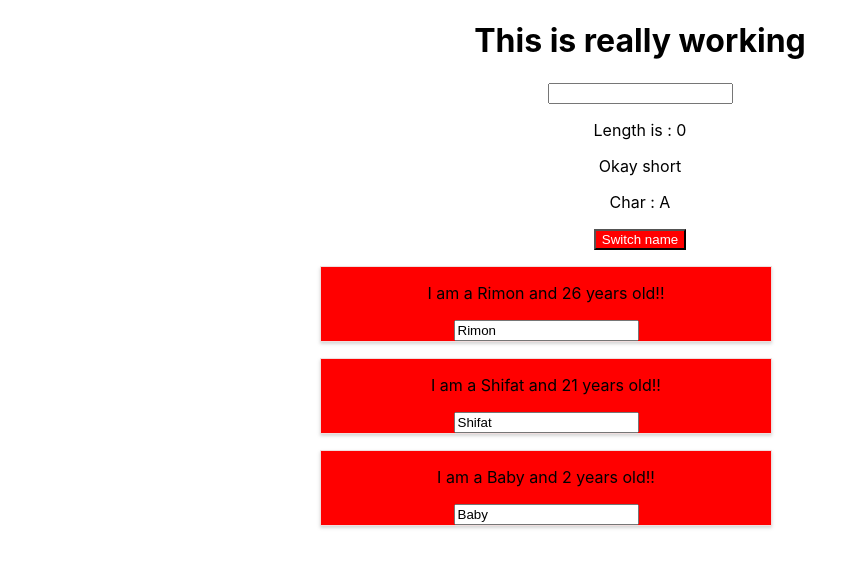
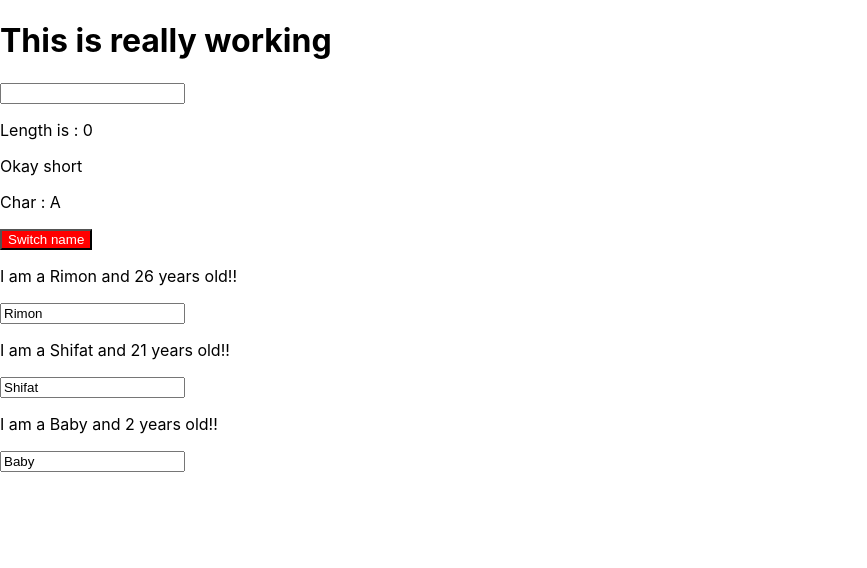
Before and after one commit to tlshifat/react_start, a React (Create React App) app: page / in a window 1280 px wide. Both pictures are taken after a click on the button "Switch name". Shown: the top 568 px of the page, without its empty margins (0-867 px from the left). Built offline with nearby package versions, Linux system fonts and the light colour scheme.

Commit message:
styled component for styling

```diff
--- a/package.json
+++ b/package.json
@@ -9,7 +9,8 @@
     "radium": "^0.26.0",
     "react": "^16.13.1",
     "react-dom": "^16.13.1",
-    "react-scripts": "3.4.1"
+    "react-scripts": "3.4.1",
+    "styled-components": "^5.1.1"
   },
   "scripts": {
     "start": "react-scripts start",
--- a/src/App.js
+++ b/src/App.js
@@ -4,7 +4,8 @@ import Person from './Person/Person';
 import Validation from './Validation/Validation';
 import Char from './Char/Char';
 import  './Char/Char.css';
-import Radium,{StyleRoot} from 'radium';
+// import Radium,{StyleRoot} from 'radium';
+import styled from 'styled-components';
 
 
 class App extends Component {
@@ -76,6 +77,14 @@ class App extends Component {
   }
 
   render(){
+    const StyledDiv = styled.div`
+      backgroundColor:green,
+      color:white,
+      &:hover:{
+        backgroundColor:lightgreen,
+        color:yellow
+      }
+    `;
     const style={
       backgroundColor:'green',
       color:'white',
@@ -95,13 +104,13 @@ class App extends Component {
     }
     if(this.state.show){
       persons=(
-        <StyleRoot>
+
         <div className="personBlock">
            {this.state.persons.map((person,index)=>{
                  return  <Person change={(event)=>this.nameChangedHandler(event,person.id)}  key={person.id} name={person.name} age={person.age} click={()=>this.deletePerson(index)}/>
             })}
       </div>
-      </StyleRoot>);
+      );
       style.backgroundColor='red';
       style[':hover']={
         backgroundColor:'yellow'
@@ -124,7 +133,8 @@ class App extends Component {
 
 
     return (
-      <div className="App">
+      // <div className="App">
+      <StyledDiv>
        <h1 className={classes.join(' ')}> This is really working </h1>
        <input type="text" onChange={this.getLength}/>
         <p>Length is : {this.state.length}</p>
@@ -135,11 +145,11 @@ class App extends Component {
 
         {persons}
         {charsComponents}
+        </StyledDiv>
 
-      </div>
     )
   };
 
 }
 
-export default Radium(App);
+export default App;
--- a/src/Person/Person.js
+++ b/src/Person/Person.js
@@ -1,8 +1,16 @@
 import React from 'react';
 import "./Person.css";
-import Radium from 'radium';
+// import Radium from 'radium';
+import styled from 'styled-components';
 
 const person =(props) => {
+
+const StyledDiv = styled.div`
+@media (min-width: 500px):{
+    width:450px,
+    background-color:red
+}
+`;
 const style={
     '@media (min-width: 500px)':{
         width:'450px',
@@ -10,15 +18,17 @@ const style={
     }
 }
 return (
-    <div className="Person" style={style}>
+    // <div className="Person" style={style}>
+    <StyledDiv>
         <p onClick={props.click}>I am a {props.name} and {props.age} years old!!</p>
         <p>{props.children}</p>
         <input type="text" onChange={props.change} value={props.name}/>
-    </div>
+    </StyledDiv>
+    // </div>
 
 )
 };
 //outputting dynamic content
 //use of props childre
 
-export default Radium(person);
+export default person;
```
Also changed, not shown: 1 other file (tests, documents, lock files or other folders).
